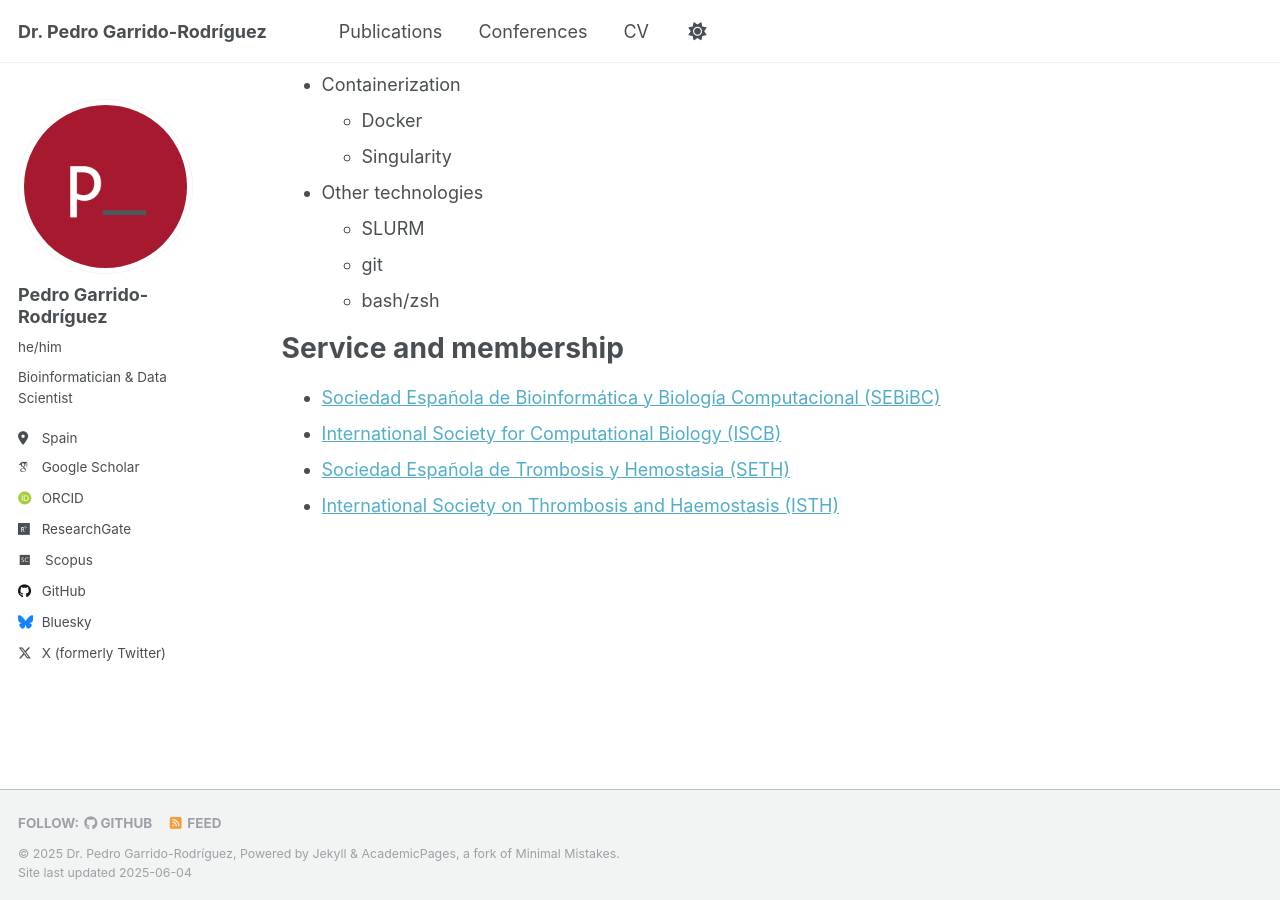
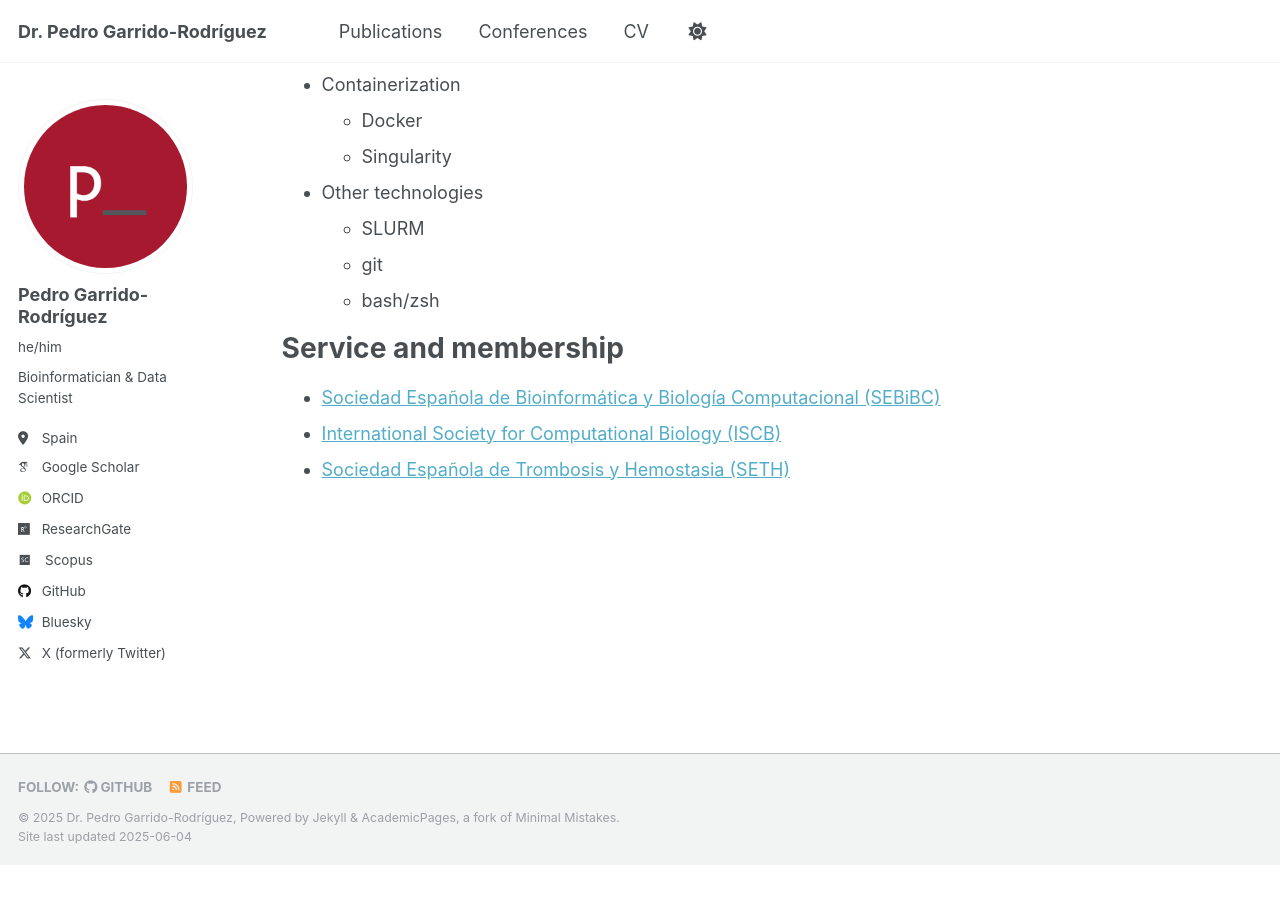
Before and after one commit to pedro-garridor/pedro-garridor.github.io, a Jekyll site: the page built from _pages/cv.md, in a window 1280 px wide and 900 px high, scrolled down 1495 px. Built offline with Jekyll 4.4.1, drawn with Linux system fonts in a browser that asks for light colours; some web fonts are replaced; after the commit the page ends 2359 px from its top, so only the background shows below that.

Commit message:
Update memberships

```diff
--- a/_pages/cv.md
+++ b/_pages/cv.md
@@ -79,4 +79,3 @@ Service and membership
 * [Sociedad Española de Bioinformática y Biología Computacional (SEBiBC)](https://sebibc.es/)
 * [International Society for Computational Biology (ISCB)](https://www.iscb.org/)
 * [Sociedad Española de Trombosis y Hemostasia (SETH)](https://seth.es/)
-* [International Society on Thrombosis and Haemostasis (ISTH)](https://www.isth.org/)
```
